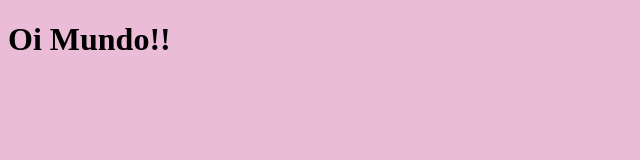
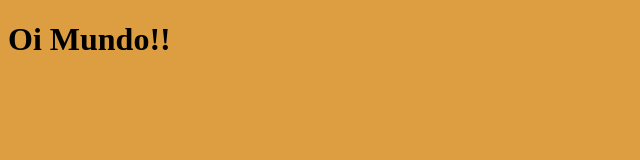
Before and after one commit to Camilatrentino/Barbie, a plain HTML site: page index.html in a window 1280 px wide. Shown: the whole page, without its empty margins (0-640 px from the left). Drawn offline with Linux system fonts and the light colour scheme.

Commit message:
alteração de cor

```diff
--- a/index.html
+++ b/index.html
@@ -2,7 +2,7 @@
 <html lang="en">
 <head><style>
     body{
-        background-color: hsla(326, 53%, 56%, 0.386);
+        background-color: hsl(36, 69%, 56%);
     }
 </style>
     <meta charset="UTF-8">
```
